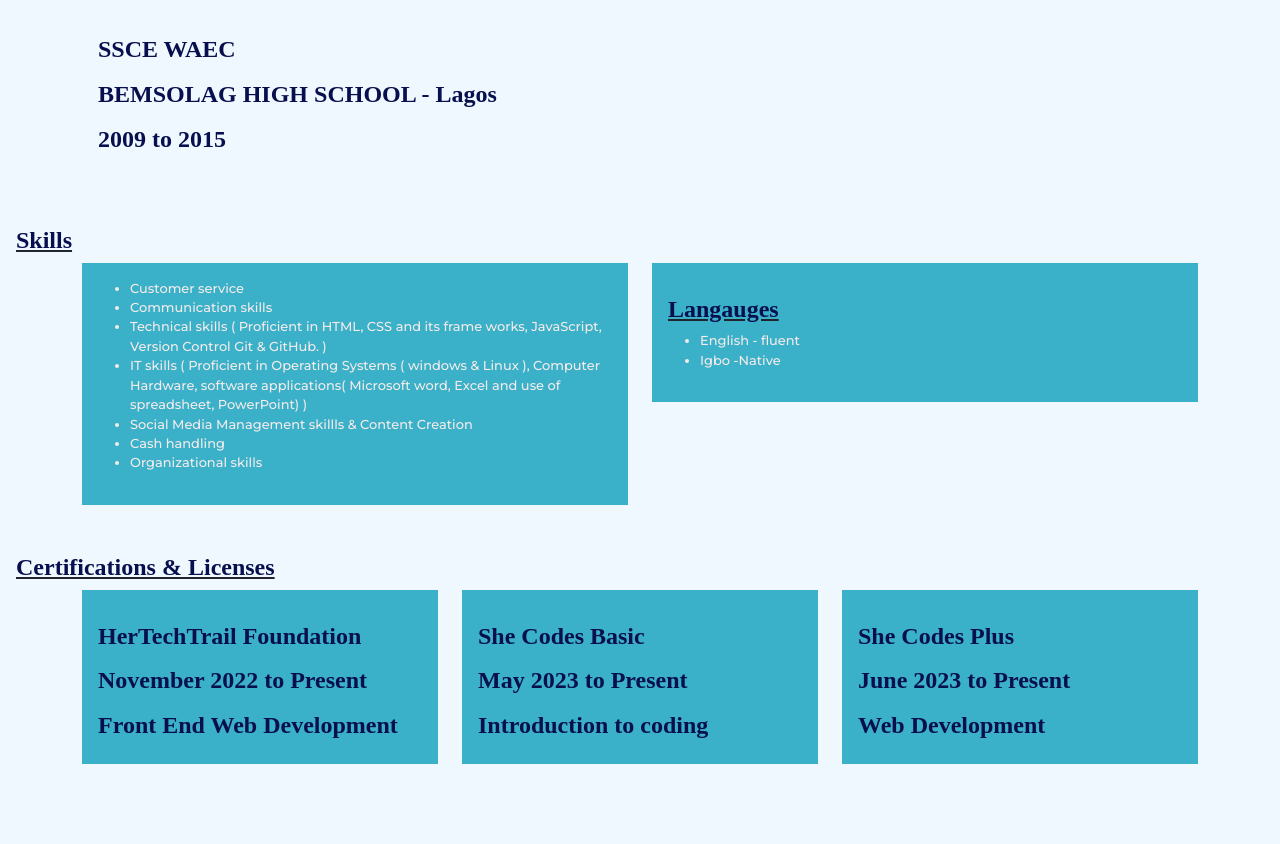
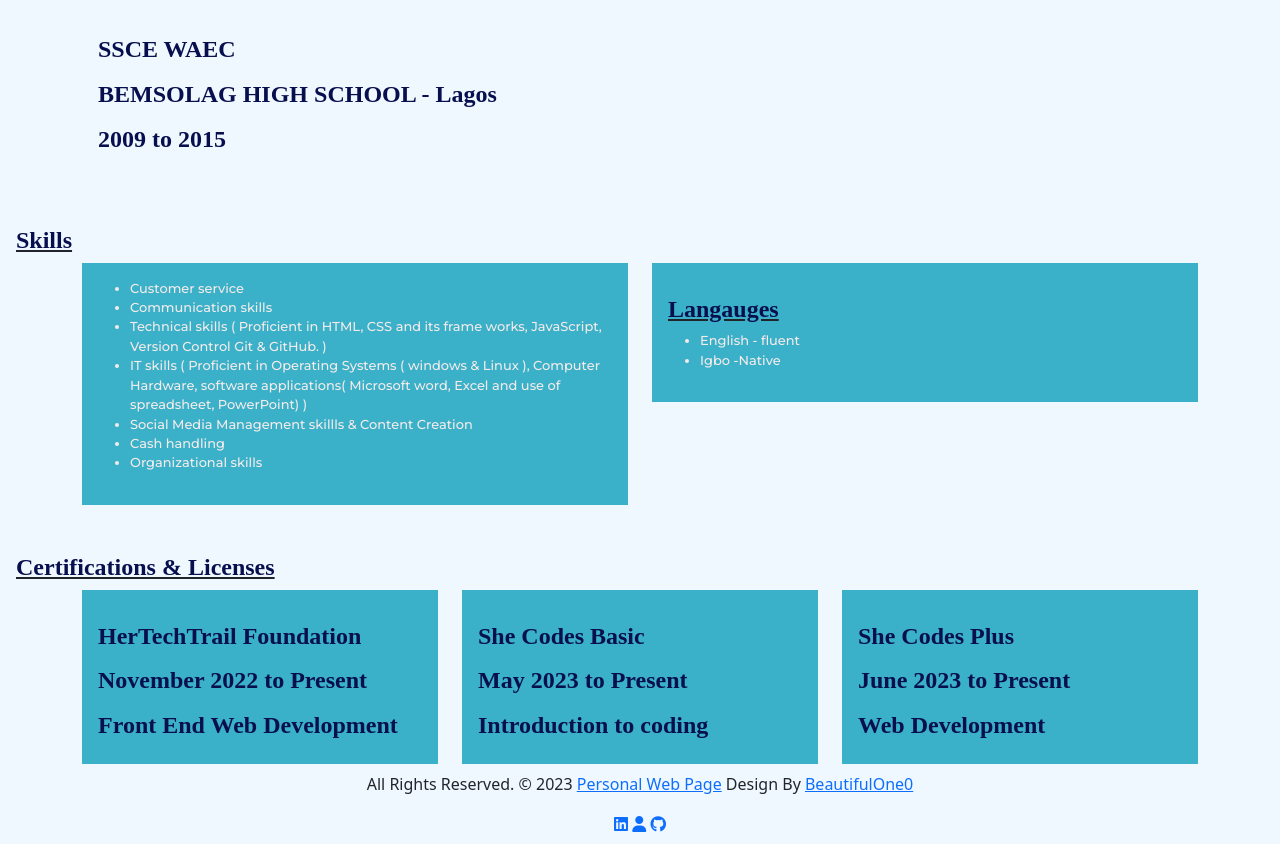
Before and after one commit to Beautifulone0/Single-personal-web-page, a plain HTML site: page index.html in a window 1280 px wide. Shown: the part 2410-3254 px from the top of the page. Before the commit the page ends 3174 px from the top, so only its background shows below. Drawn offline with nearby package versions, Linux system fonts and the light colour scheme; a web font is replaced by a local one.

Commit message:
personal web page

```diff
--- a/index.html
+++ b/index.html
@@ -11,6 +11,7 @@
       crossorigin="anonymous"
     />
     <link rel="stylesheet" href="src/style.css" />
+    <script src="https://kit.fontawesome.com/2fafd00db3.js" crossorigin="anonymous"></script>
   </head>
   <body>
     <!--Navigation Bar-->
@@ -265,7 +266,14 @@
     <section>
       <div>
         <footer>
-
+          <div class="text-center button1 p-2">
+            <p>All Rights Reserved. &copy; 2023 <a href="">Personal Web Page</a> Design By <a href="">BeautifulOne0</a></p>
+            <div class="link">
+              <a href="https://www.linkedin.com/in/faith-kalu-onyeani-9a802b252/" target="blank"> <i class="fa-brands fa-linkedin"></i></a>
+              <a href="https://www.linkedin.com/in/faith-kalu-onyeani-9a802b252/" target="blank"> <i class="fa-solid fa-user"></i></a>
+              <a href="https://github.com/Beautifulone0" target="blank"> <i class="fa-brands fa-github"></i></a>
+            </div>
+          </div>
         </footer>
       </div>
     </section>
```
